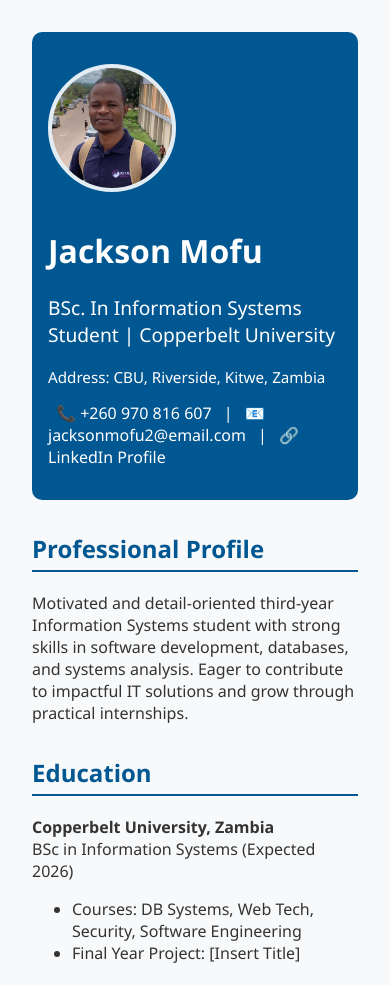
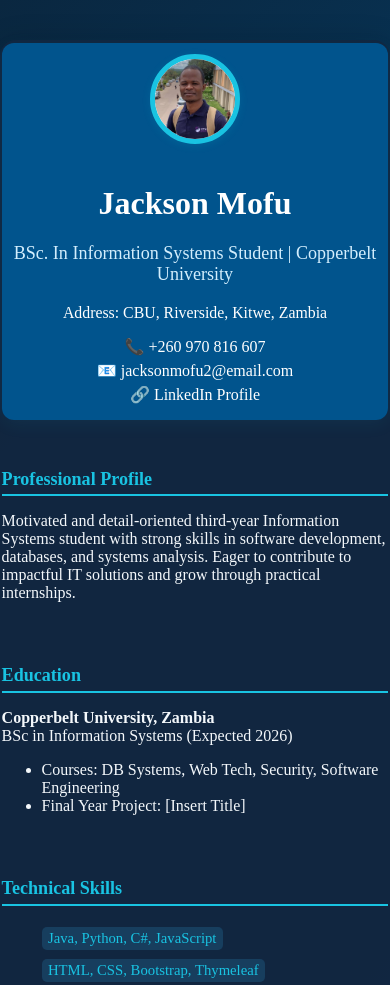
Before and after one commit to Jacksonmofu2002/Profile, a plain HTML site: page index.html in a window 390 px wide. Shown: the top 985 px of the page. Drawn offline with Linux system fonts and the light colour scheme.

Commit message:
Update index.html

```diff
--- a/index.html
+++ b/index.html
@@ -6,18 +6,29 @@
   <title>Jackson Mofu | Profile</title>
   <style>
     body {
-      font-family: 'Segoe UI', sans-serif;
-      background-color: #f8f9fa;
-      color: #333;
+      /* A modern dark blue gradient background for a professional look */
+      background: linear-gradient(135deg, #0a2740 0%, #005792 100%);
+      color: #f4f8fb;
       margin: 0;
       padding: 0;
+      min-height: 100vh;
+      width: 100vw;
+      box-sizing: border-box;
     }
 
+    /* Center the container both vertically and horizontally */
     .container {
-      max-width: 960px;
-      margin: auto;
-      padding: 2rem;
+      max-width: 900px;
+      margin: 40px auto;
+      background: rgba(18, 38, 63, 0.97);
+      border-radius: 16px;
+      box-shadow: 0 6px 32px rgba(0,0,0,0.21);
+      padding: 2.3rem 1.2rem 2.3rem 1.2rem;
       display: none; /* Hide content while loading */
+      /* Center with flex for vertical alignment on tall screens */
+      display: flex;
+      flex-direction: column;
+      align-items: center;
     }
 
     /* Spinner fan styles */
@@ -25,7 +36,7 @@
       position: fixed;
       top: 0; left: 0;
       width: 100vw; height: 100vh;
-      background: #f8f9fa;
+      background: linear-gradient(135deg, #0a2740 0%, #005792 100%);
       display: flex;
       align-items: center;
       justify-content: center;
@@ -41,9 +52,9 @@
       position: absolute;
       width: 20px;
       height: 60px;
-      background: #005792;
+      background: #19c3e2;
       border-radius: 10px 10px 30px 30px;
-      opacity: 0.7;
+      opacity: 0.85;
       left: 25px;
       top: 5px;
       transform-origin: 10px 55px;
@@ -61,23 +72,27 @@
     .profile-header {
       display: flex;
       align-items: center;
-      background-color: #005792;
-      color: white;
+      background: rgba(0, 87, 146, 0.95);
+      color: #fff;
       padding: 2rem 1rem;
-      border-radius: 10px;
-      margin-bottom: 2rem;
+      border-radius: 12px;
+      margin-bottom: 2.1rem;
+      width: 100%;
+      box-sizing: border-box;
       flex-wrap: wrap;
+      box-shadow: 0 4px 18px rgba(25,195,226,0.07);
     }
 
     .profile-photo img {
-      width: 120px;
-      height: 120px;
+      width: 130px;
+      height: 130px;
       object-fit: cover;
       border-radius: 50%;
-      border: 4px solid #e1ecf4;
-      margin-right: 2rem;
+      border: 5px solid #19c3e2;
+      margin-right: 2.3rem;
       background: #fff;
       display: block;
+      box-shadow: 0 2px 8px rgba(25,195,226,0.12);
     }
 
     .profile-info {
@@ -86,39 +101,47 @@
     }
 
     .subtitle {
-      font-size: 1.2rem;
+      font-size: 1.13rem;
       margin-top: 0.5rem;
+      color: #d3eefd;
     }
 
     .personal {
       margin-top: 1rem;
-      font-size: 0.95rem;
+      font-size: 0.99rem;
     }
 
     .contact a {
-      color: white;
+      color: #fff;
       text-decoration: none;
       margin: 0 0.5rem;
+      transition: color 0.2s;
+      word-break: break-all;
+    }
+    .contact a:hover {
+      color: #19c3e2;
     }
 
     section {
       margin-bottom: 2rem;
+      width: 100%;
     }
 
     h2 {
-      color: #005792;
-      border-bottom: 2px solid #005792;
+      color: #19c3e2;
+      border-bottom: 2px solid #19c3e2;
       padding-bottom: 0.3rem;
+      margin-bottom: 1rem;
     }
 
     .skills li {
       display: inline-block;
-      background-color: #e1ecf4;
-      color: #005792;
-      padding: 0.3rem 0.6rem;
+      background-color: #173e5e;
+      color: #19c3e2;
+      padding: 0.3rem 0.7rem;
       border-radius: 5px;
-      margin: 0.3rem;
-      font-size: 0.95rem;
+      margin: 0.3rem 0.3rem 0.3rem 0;
+      font-size: 0.98rem;
     }
 
     .project {
@@ -126,32 +149,81 @@
     }
 
     .certificates-list li {
-      margin-bottom: 0.5rem;
+      margin-bottom: 0.6rem;
     }
 
     .certificates-list a {
-      color: #005792;
+      color: #19c3e2;
+      text-decoration: underline;
+      font-weight: 500;
+    }
+    .certificates-list a:hover {
+      color: #fff;
       text-decoration: underline;
     }
 
     footer {
       text-align: center;
-      font-size: 0.85rem;
-      padding: 1rem;
-      background-color: #e9ecef;
-      border-top: 1px solid #ccc;
+      font-size: 0.95rem;
+      padding: 1.4rem 0 0.4rem 0;
+      background: transparent;
+      border-top: 1px solid #173e5e;
+      width: 100%;
+      color: #d3eefd;
     }
 
     /* Responsive adjustments */
-    @media (max-width: 600px) {
+    @media (max-width: 750px) {
+      .container {
+        max-width: 98vw;
+        padding: 1rem 0.3rem;
+      }
       .profile-header {
         flex-direction: column;
-        align-items: flex-start;
-        text-align: left;
+        align-items: center;
+        text-align: center;
+        padding: 1.2rem 0.5rem;
       }
       .profile-photo img {
-        margin-bottom: 1rem;
-        margin-right: 0;
+        margin: 0 0 1.2rem 0;
+        width: 110px;
+        height: 110px;
+      }
+      .profile-info {
+        min-width: unset;
+      }
+      .contact a {
+        display: block;
+        margin: 0.3rem 0;
+      }
+      section {
+        padding-left: 0.2rem;
+        padding-right: 0.2rem;
+      }
+    }
+
+    @media (max-width: 470px) {
+      .container {
+        max-width: 100vw;
+        padding: 0.2rem 0.1rem;
+      }
+      .profile-header {
+        padding: 0.7rem 0.1rem;
+      }
+      .profile-photo img {
+        width: 80px;
+        height: 80px;
+      }
+      h2 {
+        font-size: 1.13rem;
+      }
+      .skills li {
+        font-size: 0.92rem;
+        padding: 0.19rem 0.4rem;
+      }
+      footer {
+        font-size: 0.84rem;
+        padding: 0.7rem 0 0.2rem 0;
       }
     }
   </style>
@@ -160,7 +232,7 @@
     window.addEventListener('DOMContentLoaded', function () {
       setTimeout(function () {
         document.querySelector('.loader-bg').style.display = 'none';
-        document.querySelector('.container').style.display = 'block';
+        document.querySelector('.container').style.display = 'flex';
       }, 4500); // 4500 milliseconds = 4.5 seconds
     });
   </script>
@@ -189,8 +261,8 @@
           Address: CBU, Riverside, Kitwe, Zambia
         </p>
         <div class="contact">
-          <a href="tel:+260970816607">📞 +260 970 816 607</a> |
-          <a href="mailto:jackson.mofu@email.com">📧 jacksonmofu2@email.com</a> |
+          <a href="tel:+260970816607">📞 +260 970 816 607</a>
+          <a href="mailto:jackson.mofu@email.com">📧 jacksonmofu2@email.com</a>
           <a href="https://www.linkedin.com/in/jackson-mofu-183771340" target="_blank">🔗 LinkedIn Profile</a>
         </div>
       </div>
```
